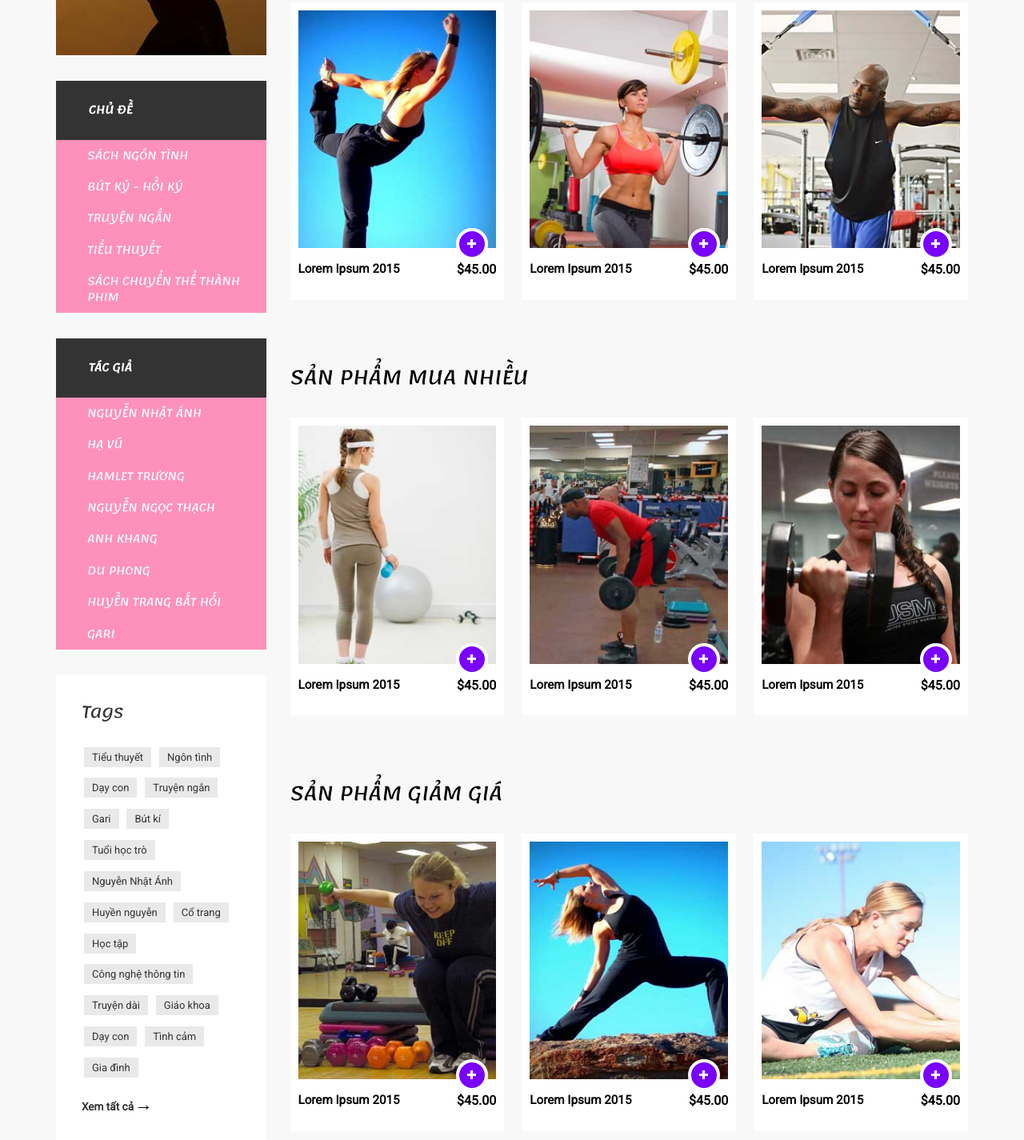
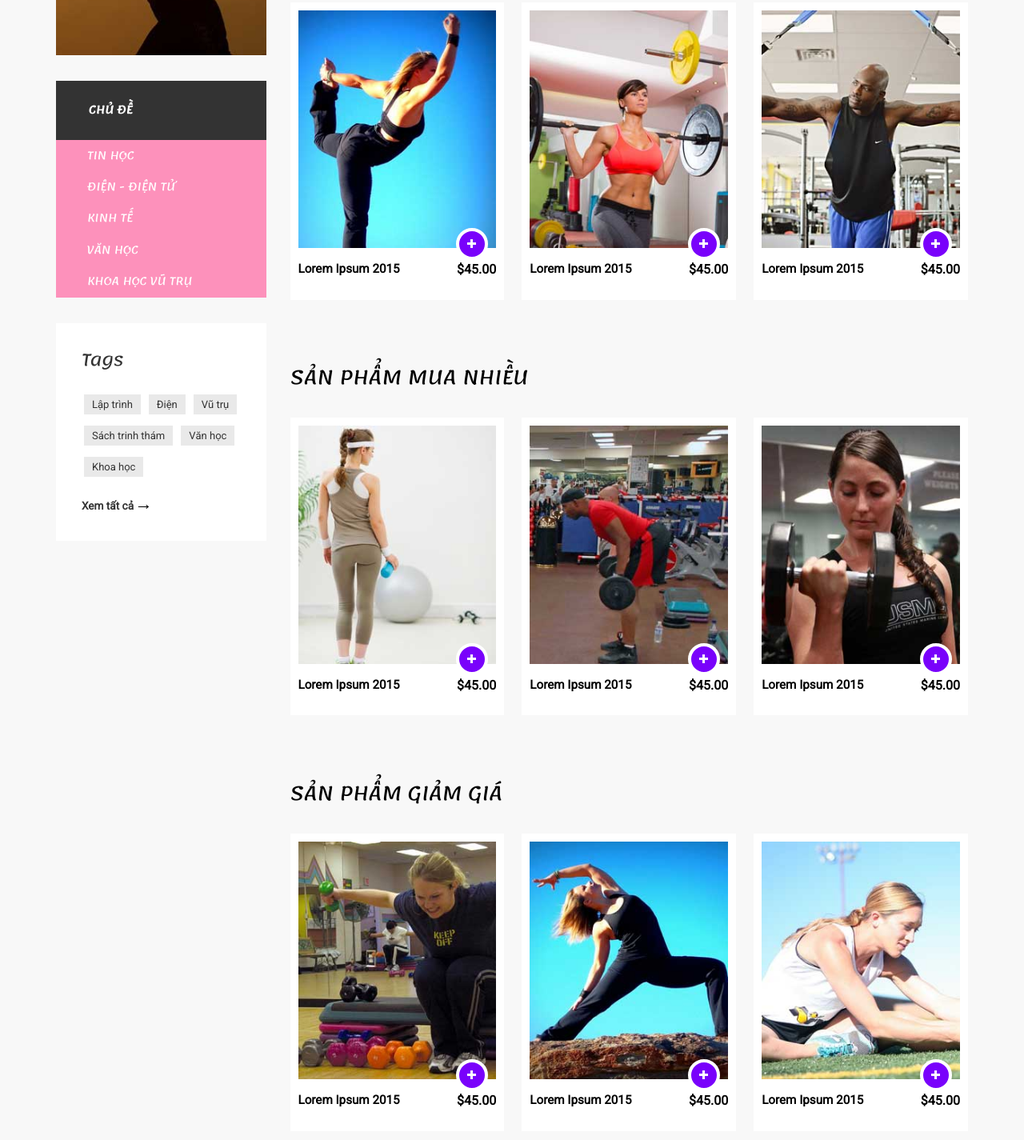
Before and after one commit to billhcmus/XML_Final_Project-Bookstore, a website: page apps/index.html in a window 1280 px wide. Shown: the part 1169-2594 px from the top of the page at 80% size. Drawn offline with Linux system fonts and the light colour scheme.

Commit message:
Sua mot vai cho

```diff
--- a/apps/index.html
+++ b/apps/index.html
@@ -122,46 +122,22 @@ Smartphone Compatible web template, free webdesigns for Nokia, Samsung, LG, Sony
 					<div class="category">
 			   	    	<h3 class="menu_head">Chủ đề</h3>
 			   	    	<ul class="category_nav">
-					   	  	<li><a href="#">Sách Ngôn Tình</a></li>
-							<li><a href="#">Bút Ký - Hồi Ký</a></li>
-							<li><a href="#">Truyện ngắn</a></li>
-					   	  	<li><a href="#">Tiểu Thuyết</a></li>
-					   	  	<li><a href="#">Sách Chuyển Thể Thành Phim </a></li>
+					   	  	<li><a href="#">Tin học</a></li>
+							<li><a href="#">Điện - Điện tử</a></li>
+							<li><a href="#">Kinh tế</a></li>
+					   	  	<li><a href="#">Văn học</a></li>
+					   	  	<li><a href="#">Khoa học vũ trụ</a></li>
 					   	</ul>
 			   	    </div>
-			   	    <div class="category">
-			   	    	<h3 class="menu_head">Tác giả</h3>
-			   	    	<ul class="category_nav">
-					   	  	<li><a href="#">Nguyễn Nhật Ánh</a></li>
-					   	  	<li><a href="#">Hạ Vũ</a></li>
-					   	  	<li><a href="#">Hamlet Trương</a></li>
-					   	  	<li><a href="#">Nguyễn Ngọc Thạch</a></li>
-					   	  	<li><a href="#">Anh Khang</a></li>
-					   	  	<li><a href="#">Du Phong</a></li>
-					   	  	<li><a href="#">Huyền Trang Bất Hối</a></li>
-					   	  	<li><a href="#">Gari</a></li>
-					   	</ul>
-					</div>
 				    <div class="tags">
 				    	<h4 class="tag_head">Tags</h4>
 						<ul class="tags_links">
-							<li><a href="#">Tiểu thuyết</a></li>
-							<li><a href="#">Ngôn tình</a></li>
-							<li><a href="#">Dạy con</a></li>
-							<li><a href="#">Truyện ngắn</a></li>
-							<li><a href="#">Gari</a></li>
-							<li><a href="#">Bút kí</a></li>
-							<li><a href="#">Tuổi học trò</a></li>
-							<li><a href="#">Nguyễn Nhật Ánh</a></li>
-							<li><a href="#">Huyền nguyễn</a></li>
-							<li><a href="#">Cổ trang</a></li>
-							<li><a href="#">Học tập</a></li>
-							<li><a href="#">Công nghệ thông tin</a></li>
-							<li><a href="#">Truyện dài</a></li>
-							<li><a href="#">Giáo khoa</a></li>
-							<li><a href="#">Dạy con</a></li>
-							<li><a href="#">Tình cảm</a></li>
-							<li><a href="#">Gia đình</a></li>
+							<li><a href="#">Lập trình</a></li>
+							<li><a href="#">Điện</a></li>
+							<li><a href="#">Vũ trụ</a></li>
+							<li><a href="#">Sách trinh thám</a></li>
+							<li><a href="#">Văn học</a></li>
+							<li><a href="#">Khoa học</a></li>
 						</ul>
 						<a href="#" class="link1">Xem tất cả</a>
 				    </div>
```
